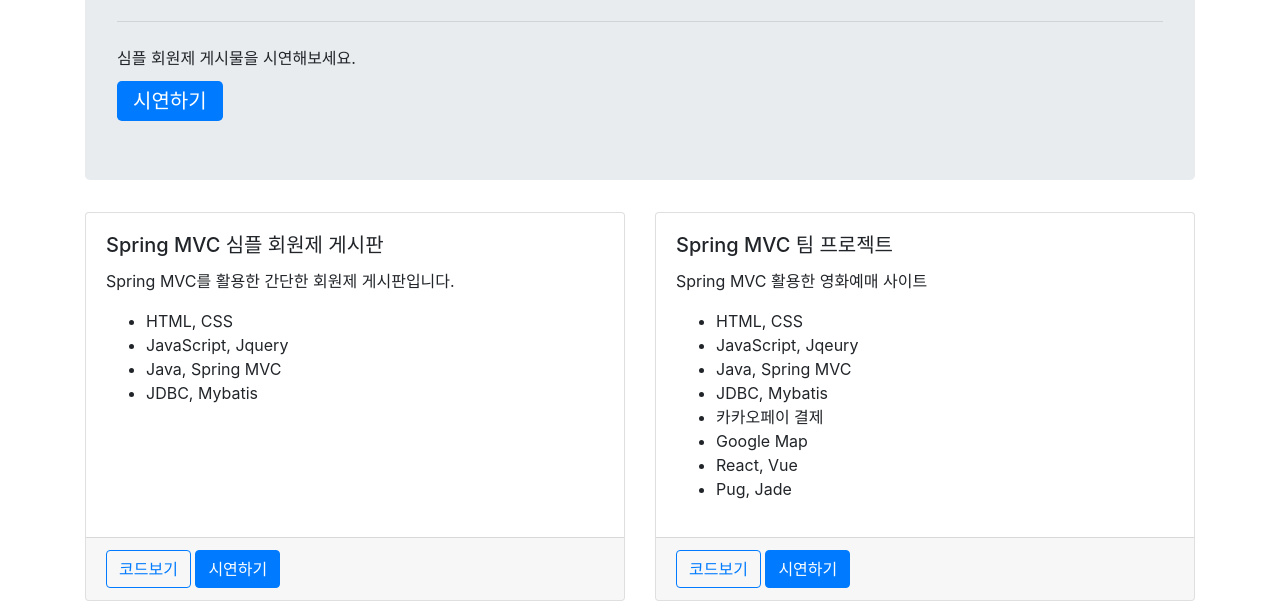
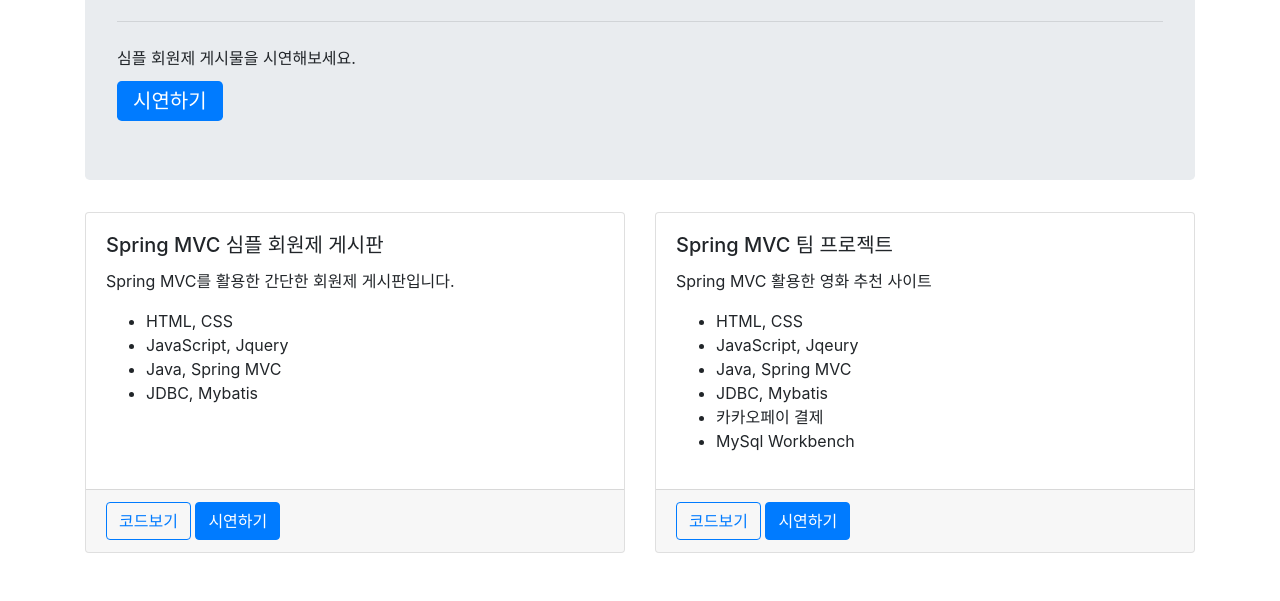
Before and after one commit to 09B0X/09B0X.github.io, a plain HTML site: page index.html in a window 1280 px wide. Shown: the part 202-803 px from the top of the page. Drawn offline with nearby package versions, Linux system fonts and the light colour scheme.

Commit message:
Update index.html

```diff
--- a/index.html
+++ b/index.html
@@ -74,16 +74,14 @@
                                 Spring MVC 팀 프로젝트
                             </h5>
                             <p class="card-text">
-                                Spring MVC 활용한 영화예매 사이트
+                                Spring MVC 활용한 영화 추천 사이트
                             <ul>
                                 <li>HTML, CSS</li>
                                 <li>JavaScript, Jqeury</li>
                                 <li>Java, Spring MVC</li>
                                 <li>JDBC, Mybatis</li>
                                 <li>카카오페이 결제</li>
-                                <li>Google Map</li>
-                                <li>React, Vue</li>
-                                <li>Pug, Jade</li>
+                                <li>MySql Workbench</li>
                             </ul>
                             </p>
                         </div>
```
